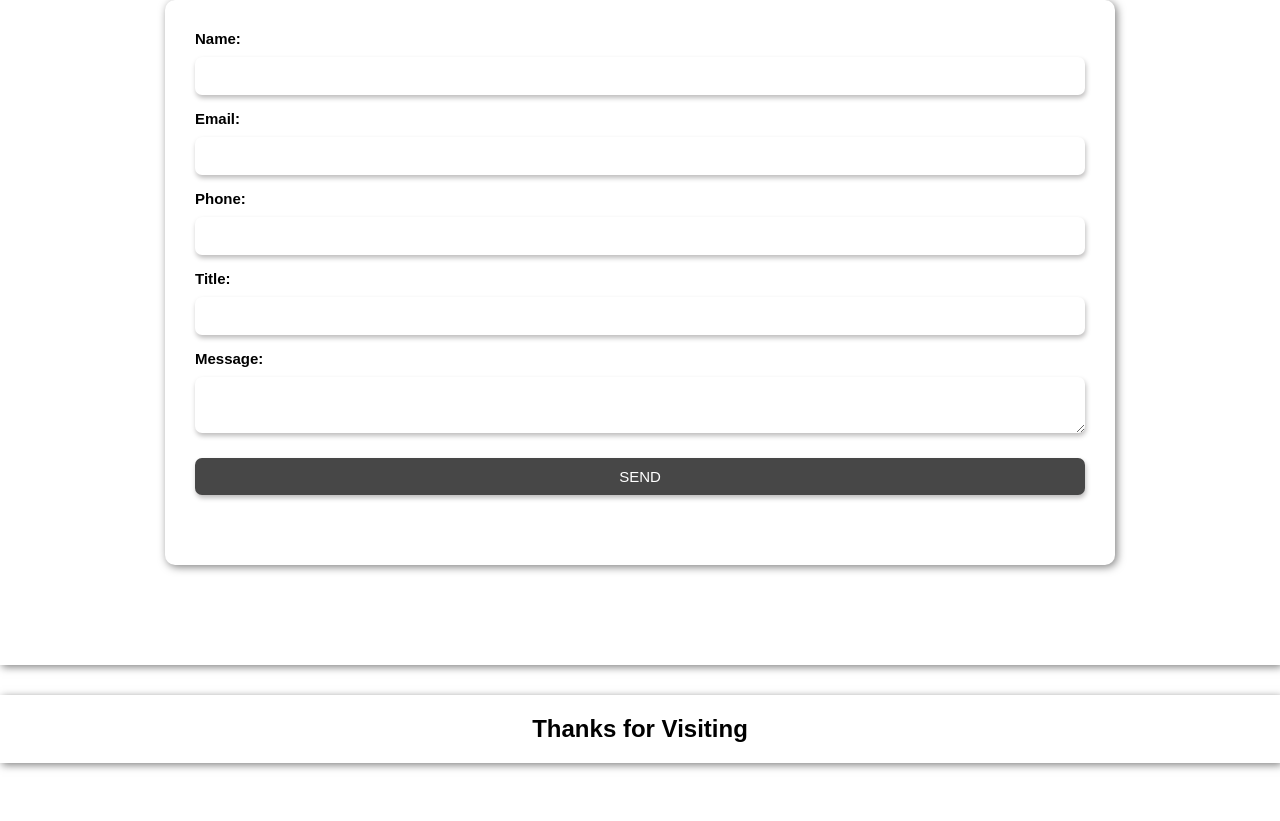
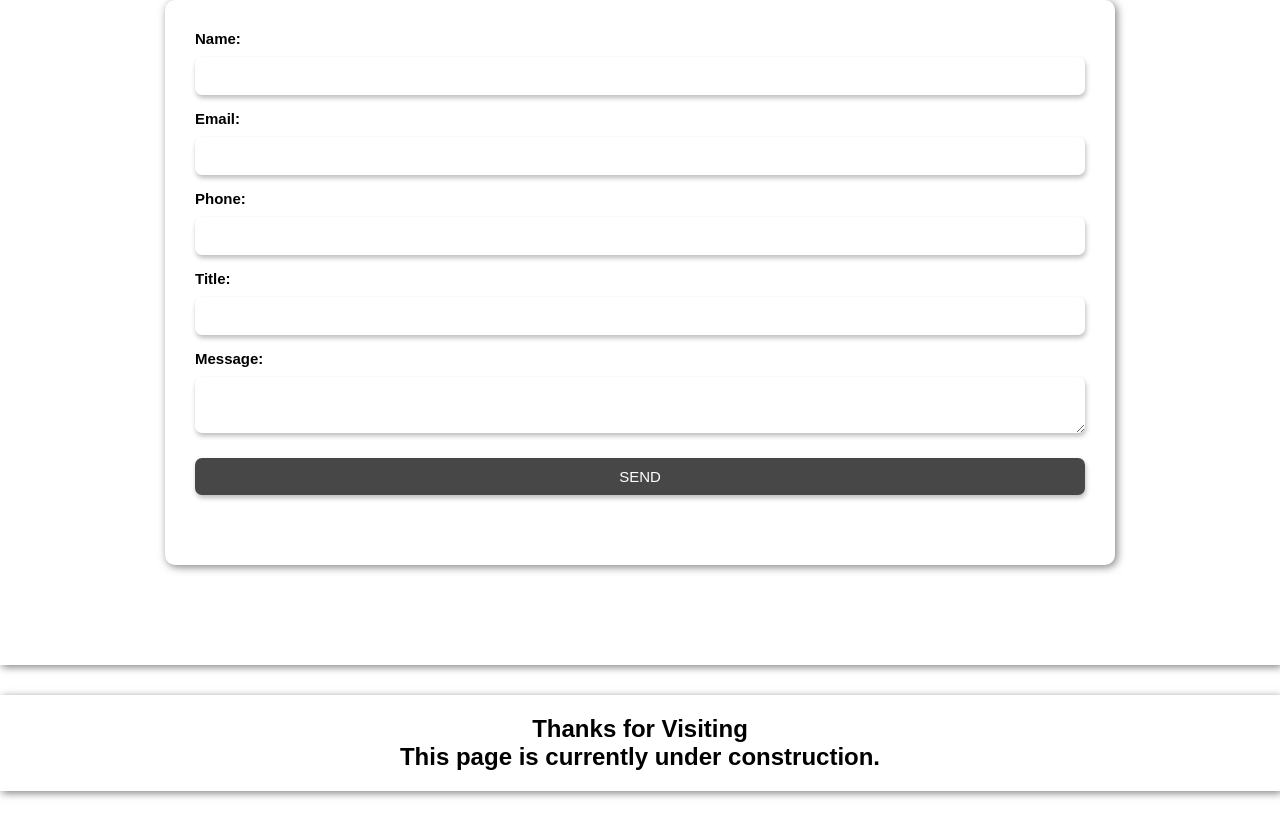
Before and after one commit to pmkhang/my-portfolio, a plain HTML site: page index.html in a window 1280 px wide. Shown: the part 3284-4105 px from the top of the page. Before the commit the page ends 4077 px from the top, so only its background shows below. Drawn offline with Linux system fonts and the light colour scheme.

Commit message:
Update index.html

```diff
--- a/index.html
+++ b/index.html
@@ -169,6 +169,7 @@
       <footer>
           <div id="footer">
             <h2>Thanks for Visiting</h2>
+            <h2>This page is currently under construction.</h2>
             <div class="grid wide container">
               <div class="row">
 
```
